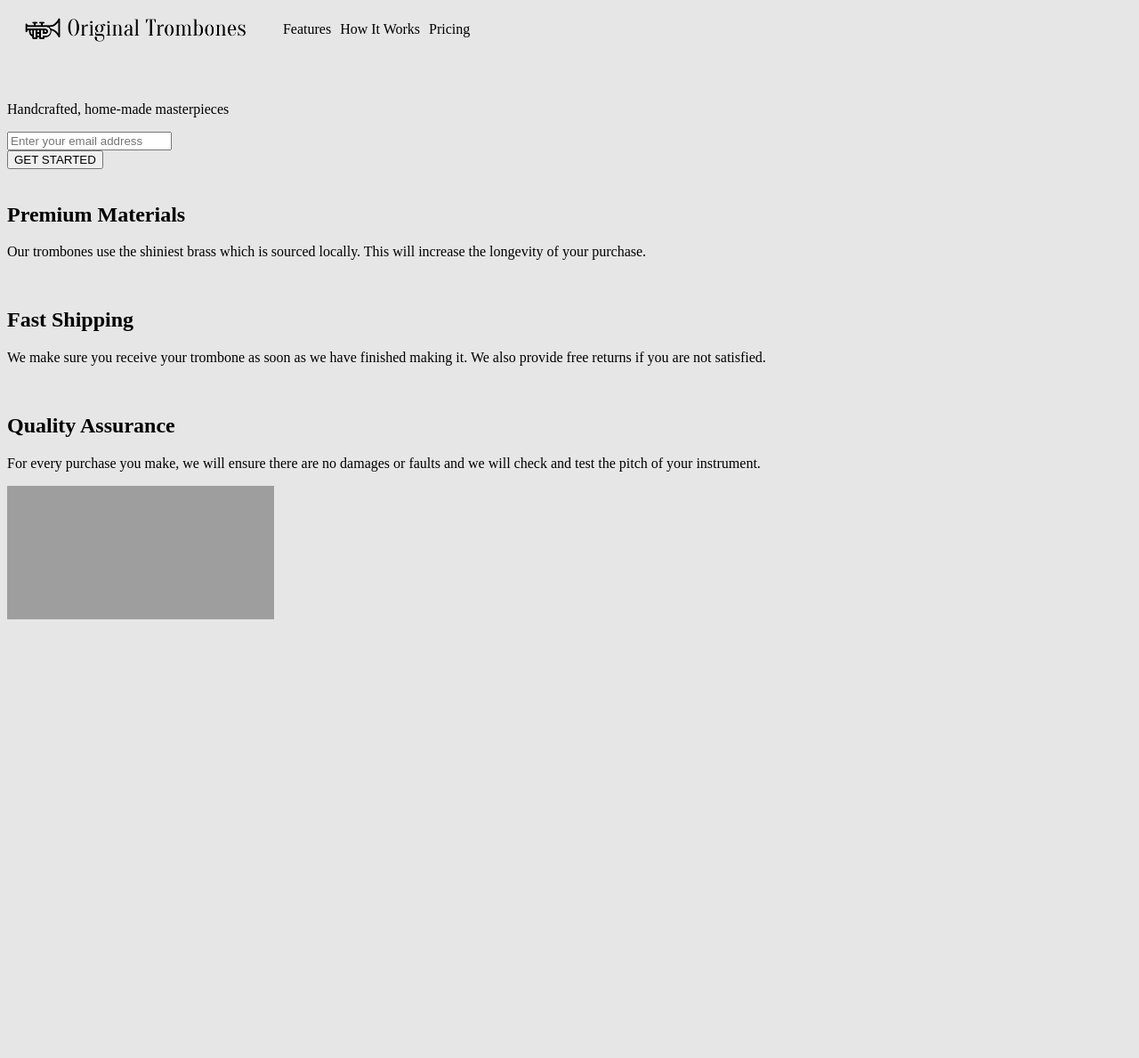
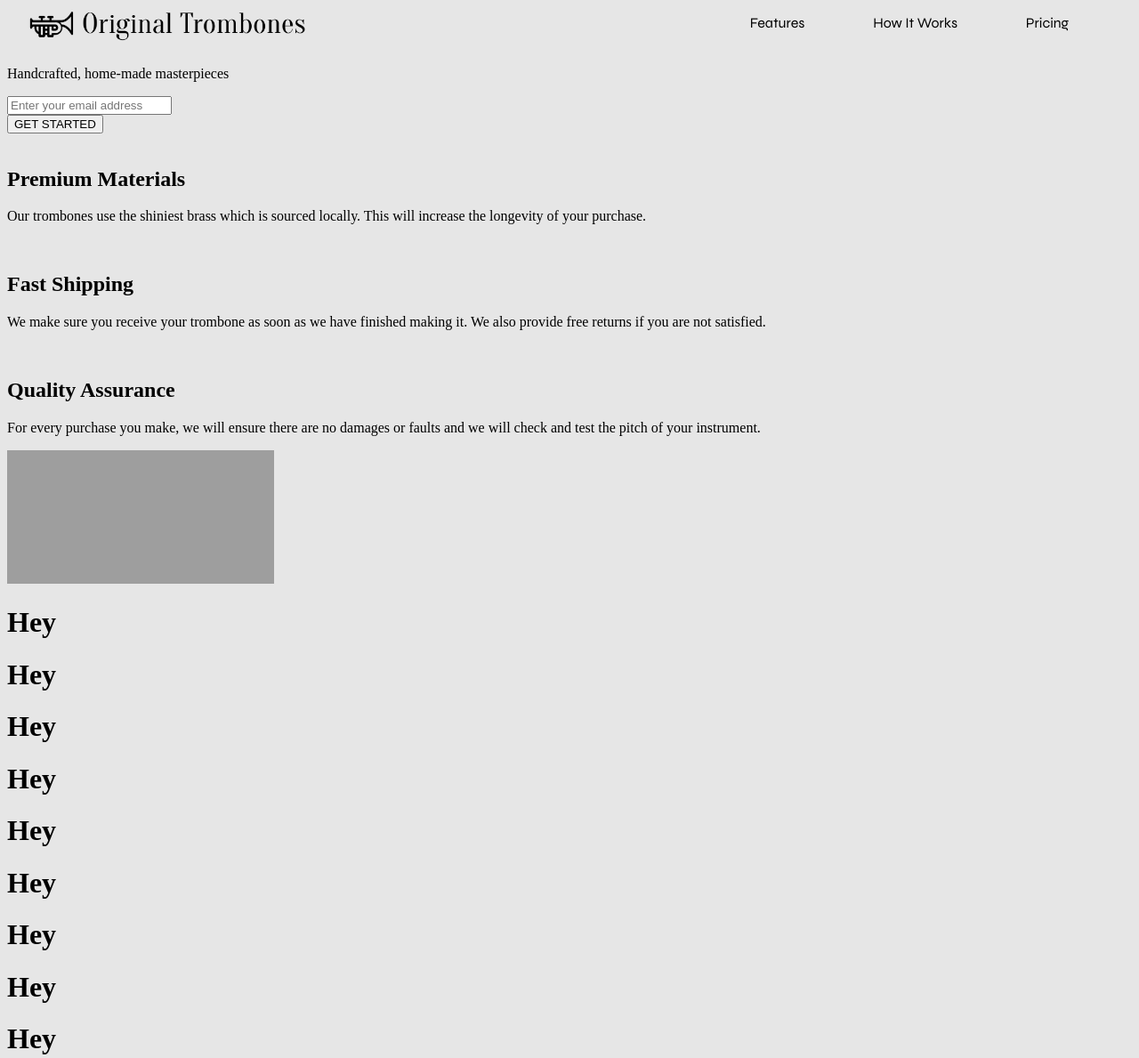
Before and after one commit to dieg00/FCCProductLandingPage, a plain HTML site: page index.html in a window 1280 px wide. Shown: the whole page at 89% size. Before the commit the page ends 800 px from the top, so only its background shows below. Drawn offline with Linux system fonts and the light colour scheme; grey boxes are pictures that could not be loaded.

Commit message:
Fix header

```diff
--- a/index.html
+++ b/index.html
@@ -11,9 +11,9 @@
 		/>
 	</head>
 	<body>
-		<header>
+		<header id="header">
 			<img
-				class="logoImage"
+				id="header-img"
 				src="resources/original_trombones.png"
 				alt=""
 				srcset=""
@@ -78,6 +78,24 @@
 				</div>
 			</div>
 		</main>
+		<h1>Hey</h1>
+
+		<h1>Hey</h1>
+
+		<h1>Hey</h1>
+
+		<h1>Hey</h1>
+
+		<h1>Hey</h1>
+
+		<h1>Hey</h1>
+
+		<h1>Hey</h1>
+
+		<h1>Hey</h1>
+
+		<h1>Hey</h1>
+
 		<footer></footer>
 	</body>
 </html>
--- a/styles.css
+++ b/styles.css
@@ -1,25 +1,18 @@
 body {
 	background-color: #e6e6e6;
+	margin-top: 0;
 }
 
 footer {
 	background-color: #b5b5b5;
 }
 
-header {
-	display: flex;
-	flex-direction: row;
-	justify-content: space-between;
-	position: absolute;
+main {
+	padding-top: 4.5vw;
 }
 
-main {
-	padding-top: 7vw;
-}
-
-.logoImage {
-	height: 2.4vw;
-	padding-top: 10px;
+nav {
+	padding-right: 10px;
 }
 
 .navigation {
@@ -30,5 +23,20 @@ main {
 }
 
 .navItem {
-	margin-right: 10px;
+	font-family: "Syne", sans-serif;
+	margin-right: 6vw;
 }
+
+#header {
+	background-color: #e6e6e6;
+	display: flex;
+	flex-direction: row;
+	justify-content: space-between;
+	position: fixed;
+	width: 100%;
+}
+
+#header-img {
+	height: 3vw;
+	padding-top: 10px;
+}
```
